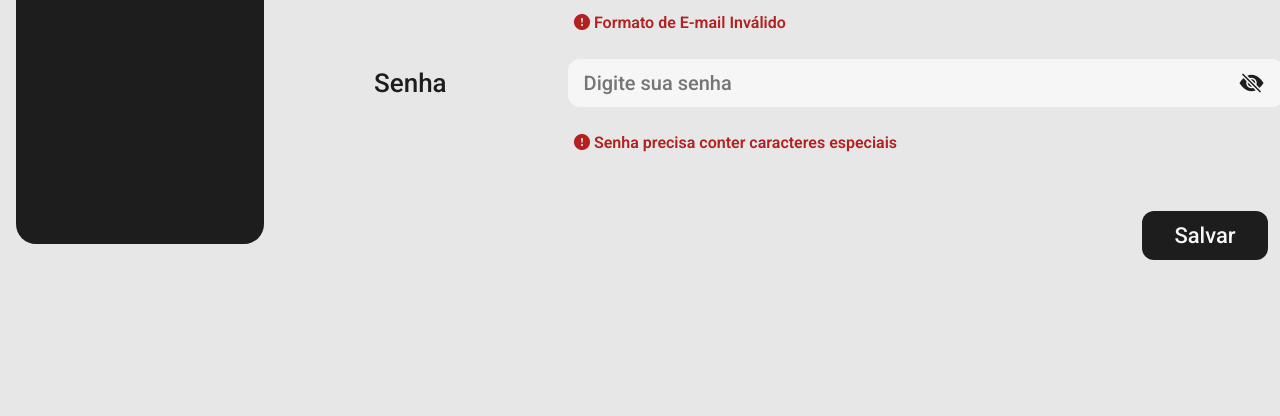
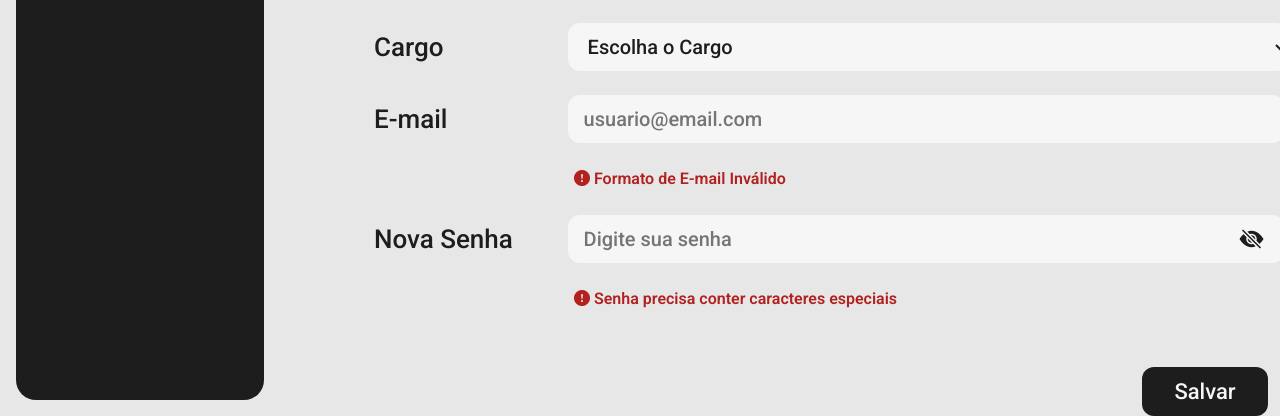
Before and after one commit to imdarkcode/projetos_fsvj, a PHP site: template src/pages/perfil/perfil.php in a window 1280 px wide. Shown: the part 821-1237 px from the top of the page. Before the commit the page ends 1081 px from the top, so only its background shows below. Run offline with PHP 8.4, Linux system fonts and the light colour scheme; the template is opened without the code that fills it, so the values that code supplies are empty.

Commit message:
feat: pagina de perfil

```diff
--- a/src/pages/perfil/perfil.php
+++ b/src/pages/perfil/perfil.php
@@ -68,7 +68,6 @@
                             <option value="Coordenador">Coordenador</option>
                             <option value="Diretor">Diretor</option>
                         </select>
-
                     </div>
                     <div class="dados-container">
                         <label for="inputEmail">E-mail</label>
@@ -88,15 +87,28 @@
                     <div class="editar-container">
                         <h2>Editar Informações</h2>
                     </div>
+                    <div class="editar-container">
+                        <label for="nomeEditar">Nome do Usuário</label>
+                        <input type="text" id="nomeEditar" name="nome" placeholder="Nome do Usuário" autocomplete="off">
+                    </div>
+                    <div class="editar-container">
+                        <label for="inputCargo">Cargo</label>
+                        <select name="cargo" id="cargoEditar">
+                            <option value="Escolha-Cargo">Escolha o Cargo</option>
+                            <option value="Voluntário">Voluntário</option>
+                            <option value="Coordenador">Coordenador</option>
+                            <option value="Diretor">Diretor</option>
+                        </select>
+                    </div>
 
                     <div class="editar-container">
-                        <label for="inputEmailEditar">E-mail</label>
-                        <input type="email" id="inputEmailEditar" name="emailEditar" placeholder="usuario@email.com" autocomplete="off" />
+                        <label for="emailEditar">E-mail</label>
+                        <input type="email" id="emailEditar" name="emailEditar" placeholder="usuario@email.com" autocomplete="off" />
                     </div>
                     <span class="erro"><i class="bi bi-exclamation-circle-fill"></i> Formato de E-mail Inválido</span>
 
                     <div class="dados-container input-senhaEditar">
-                        <label for="inputSenhaEditar">Senha</label>
+                        <label for="inputSenhaEditar">Nova Senha</label>
                         <div class="input-senhaEditar">
                             <input type="password" id="inputSenhaEditar" name="senhaEditar" placeholder="Digite sua senha" autocomplete="off" />
                             <i class="bi bi-eye-slash-fill senha-escondida" onclick="ExibirSenha()"></i>
```
